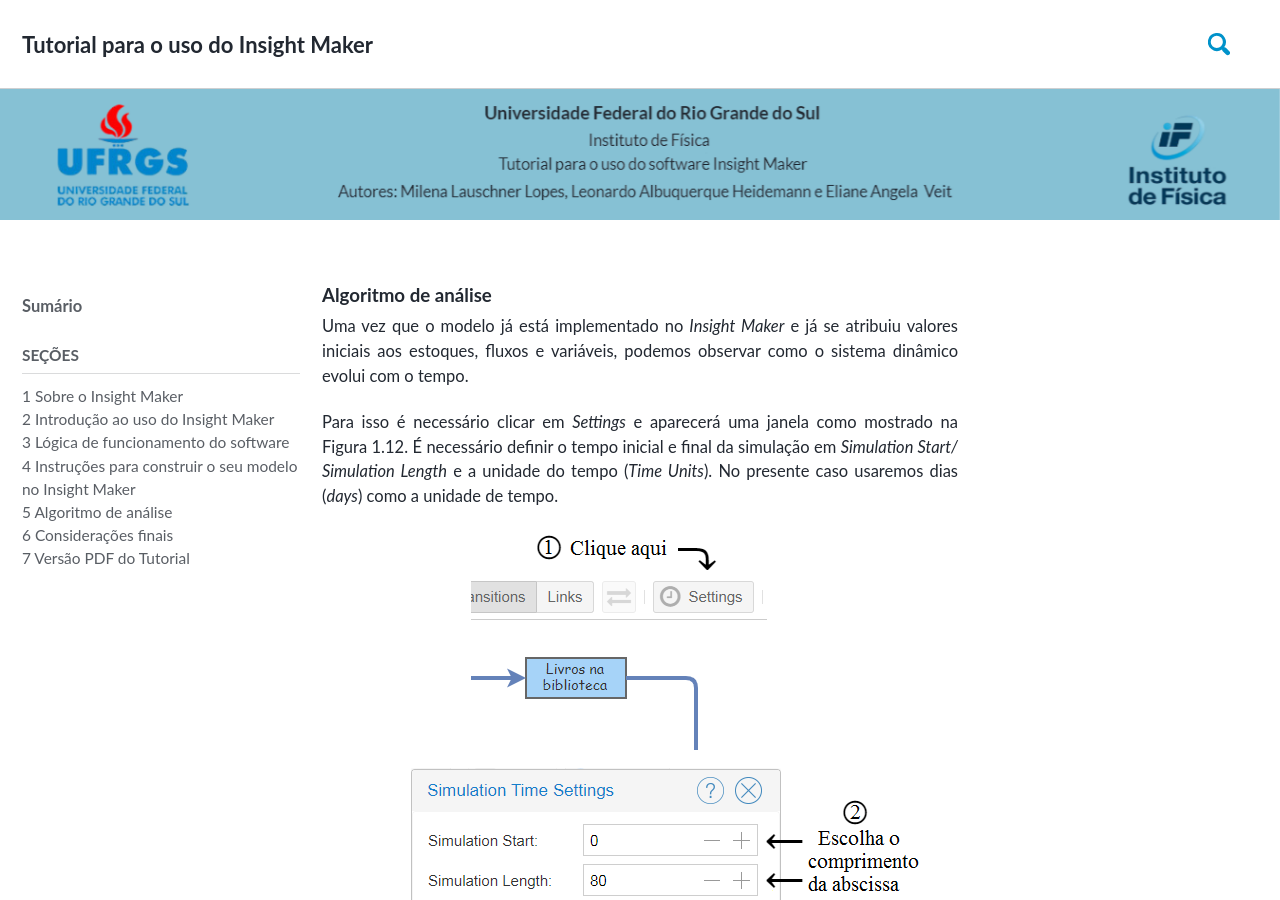
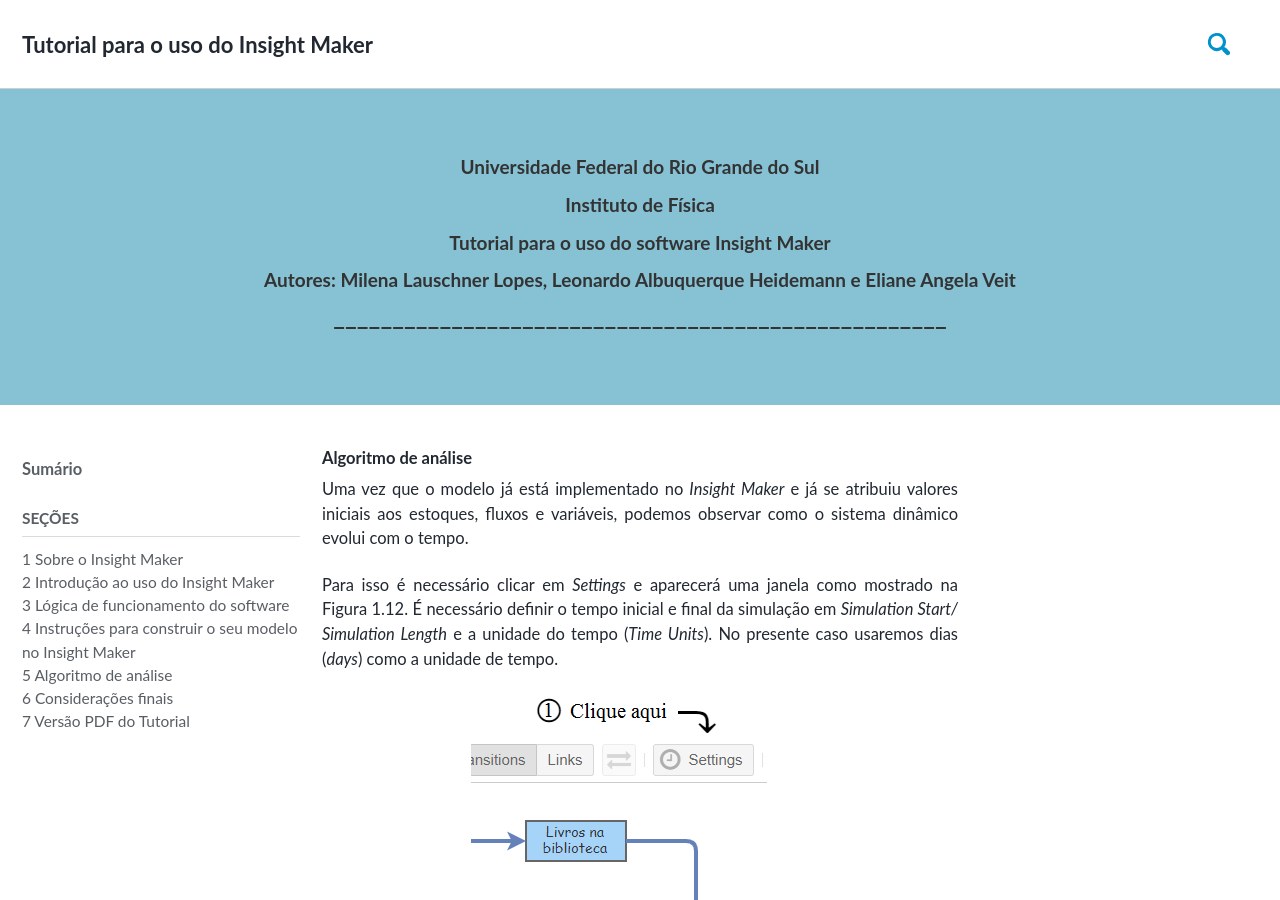
Before and after one commit to milenalauschner/MM, a Jekyll site: the page built from _pages/seção5.md, in a window 1280 px wide and 900 px high. Built offline with Jekyll 4.4.1, drawn with Linux system fonts in a browser that asks for light colours; cached includes are drawn as plain includes; nearby versions of some CDN libraries; some web fonts are replaced.

Commit message:
Update seção5.md

```diff
--- a/_pages/seção5.md
+++ b/_pages/seção5.md
@@ -1,15 +1,19 @@
 ---
-title: " Algoritmo de análise"
+title: " "
 permalink: /seção5/
 layout: single
 author_profile: false
 mathjax: true
 header:
-  image: /assets/images/header5.png
+  overlay_color: "#86c1d4"
+  actions:
+    - label: "<small>Universidade Federal do Rio Grande do Sul</small><br /> <small>Instituto de Física</small><br /> <small>Tutorial para o uso do software Insight Maker</small><br /> <small>Autores: Milena Lauschner Lopes, Leonardo Albuquerque Heidemann e Eliane Angela Veit</small> ____________________________________________________"
+      url: "/#algoritmo-de-análise/"
 sidebar:
   title: "Sumário"
   nav: blogroll
 ---
+# Algoritmo de análise
 
 Uma vez que o modelo  já está implementado no _Insight Maker_ e já se atribuiu valores iniciais aos estoques, fluxos e variáveis, podemos observar como o sistema dinâmico evolui com o tempo.
 {: .text-justify}
```
